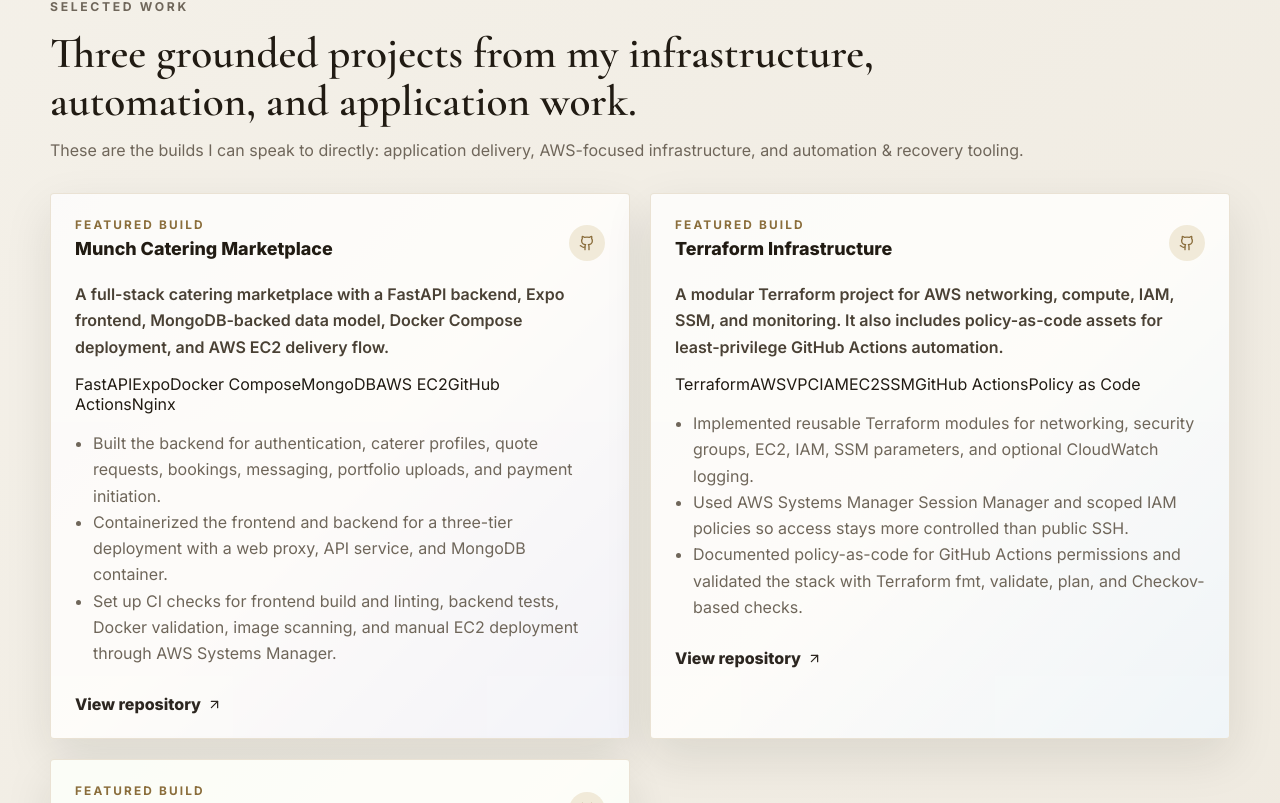
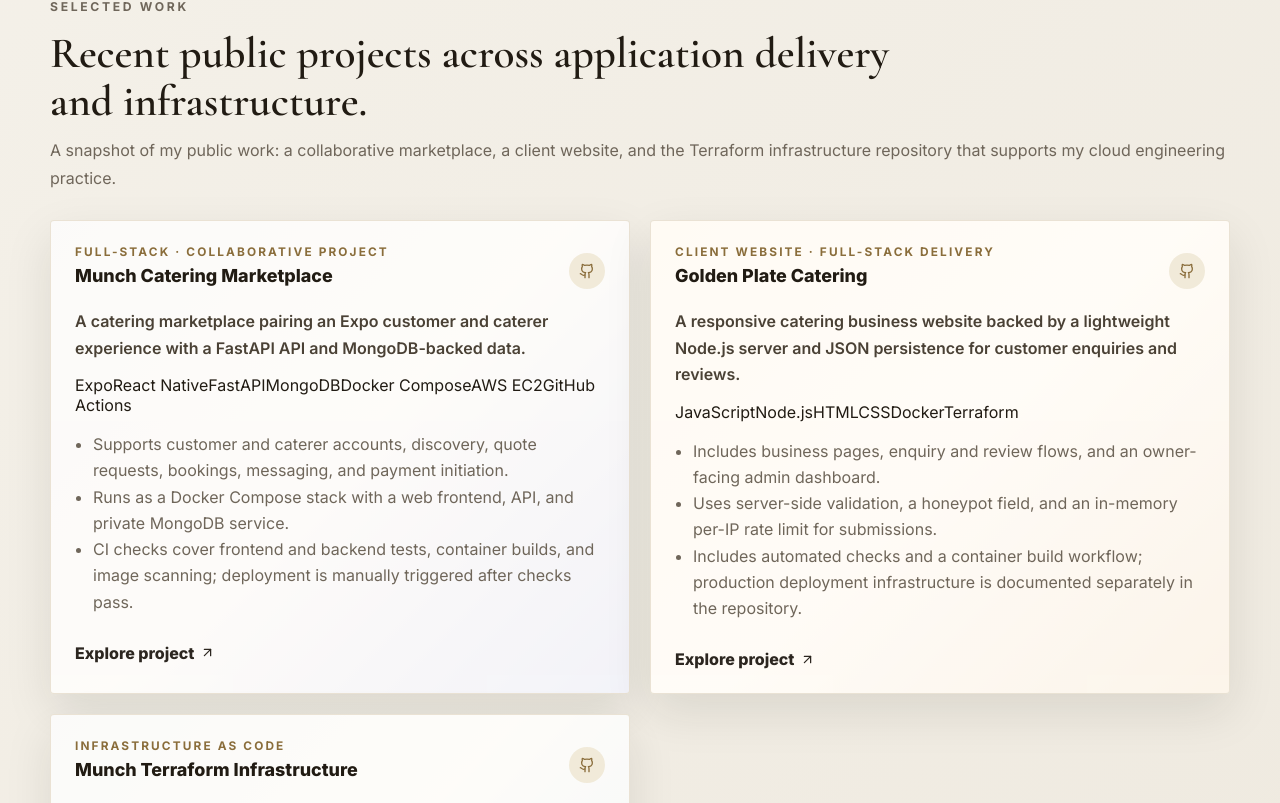
Before and after one commit to rico-del/my-portfolio, a React (Vite) app: page / in a window 1280 px wide. Shown: the part 1057-1860 px from the top of the page. Built offline with nearby package versions, Linux system fonts and the light colour scheme.

Commit message:
Refresh featured projects and add subtle portfolio motion

```diff
--- a/src/App.jsx
+++ b/src/App.jsx
@@ -7,6 +7,7 @@ import Toolchain from './components/Toolchain.jsx';
 import Skills from './components/Skills.jsx';
 import Contact from './components/Contact.jsx';
 import Footer from './components/Footer.jsx';
+import './portfolio-enhancements.css';
 
 function App() {
   return (
--- a/src/components/Projects.jsx
+++ b/src/components/Projects.jsx
@@ -1,28 +1,42 @@
 import { ArrowUpRight, Github } from 'lucide-react';
-import { featuredProjects } from '../data/portfolioData.js';
+import { featuredProjects } from '../data/featuredProjects.js';
 
 function Projects() {
   return (
-<section className="section" id="work">
+    <section className="section" id="work">
       <div className="section-head">
         <p className="eyebrow">Selected work</p>
-        <h2>Three grounded projects from my infrastructure, automation, and application work.</h2>
+        <h2>Recent public projects across application delivery and infrastructure.</h2>
         <p>
-          These are the builds I can speak to directly: application delivery, AWS-focused infrastructure, and automation & recovery tooling.
+          A snapshot of my public work: a collaborative marketplace, a client website, and the Terraform
+          infrastructure repository that supports my cloud engineering practice.
         </p>
       </div>
 
       <div className="project-grid">
-        {featuredProjects.map((project) => (
-          <article className="project-card" key={project.id}>
-            <div className="project-card__glow" style={{ background: `linear-gradient(135deg, ${project.gradFrom}, ${project.gradVia}, ${project.gradTo})` }} />
+        {featuredProjects.map((project, index) => (
+          <article
+            className="project-card project-card--animated"
+            key={project.id}
+            style={{ '--card-index': index }}
+          >
+            <div
+              className="project-card__glow"
+              style={{ background: `linear-gradient(135deg, ${project.gradFrom}, ${project.gradVia}, ${project.gradTo})` }}
+            />
             <div className="project-body">
               <div className="project-topline">
                 <div>
-                  <p className="mini-label">Featured build</p>
+                  <p className="mini-label">{project.eyebrow}</p>
                   <h3>{project.title}</h3>
                 </div>
-                <a className="icon-link" href={project.repository} target="_blank" rel="noreferrer" aria-label={`Open ${project.title} repository`}>
+                <a
+                  className="icon-link"
+                  href={project.repository}
+                  target="_blank"
+                  rel="noreferrer"
+                  aria-label={`Open ${project.title} repository`}
+                >
                   <Github size={16} aria-hidden="true" />
                 </a>
               </div>
@@ -41,7 +55,7 @@ function Projects() {
               </ul>
 
               <a className="text-link" href={project.repository} target="_blank" rel="noreferrer">
-                View repository <ArrowUpRight size={15} aria-hidden="true" />
+                Explore project <ArrowUpRight size={15} aria-hidden="true" />
               </a>
             </div>
           </article>
--- /dev/null
+++ b/src/data/featuredProjects.js
@@ -0,0 +1,52 @@
+export const featuredProjects = [
+  {
+    id: 'munch-catering',
+    title: 'Munch Catering Marketplace',
+    eyebrow: 'Full-stack · collaborative project',
+    description:
+      'A catering marketplace pairing an Expo customer and caterer experience with a FastAPI API and MongoDB-backed data.',
+    techStack: ['Expo', 'React Native', 'FastAPI', 'MongoDB', 'Docker Compose', 'AWS EC2', 'GitHub Actions'],
+    achievements: [
+      'Supports customer and caterer accounts, discovery, quote requests, bookings, messaging, and payment initiation.',
+      'Runs as a Docker Compose stack with a web frontend, API, and private MongoDB service.',
+      'CI checks cover frontend and backend tests, container builds, and image scanning; deployment is manually triggered after checks pass.',
+    ],
+    repository: 'https://github.com/rico-del/Munch_Catering',
+    gradFrom: '#eef2ff',
+    gradVia: '#f8faff',
+    gradTo: '#c7d2fe',
+  },
+  {
+    id: 'golden-plate',
+    title: 'Golden Plate Catering',
+    eyebrow: 'Client website · full-stack delivery',
+    description:
+      'A responsive catering business website backed by a lightweight Node.js server and JSON persistence for customer enquiries and reviews.',
+    techStack: ['JavaScript', 'Node.js', 'HTML', 'CSS', 'Docker', 'Terraform'],
+    achievements: [
+      'Includes business pages, enquiry and review flows, and an owner-facing admin dashboard.',
+      'Uses server-side validation, a honeypot field, and an in-memory per-IP rate limit for submissions.',
+      'Includes automated checks and a container build workflow; production deployment infrastructure is documented separately in the repository.',
+    ],
+    repository: 'https://github.com/rico-del/Golden-Plate-Catering',
+    gradFrom: '#fff3e8',
+    gradVia: '#fffaf5',
+    gradTo: '#f4d8bd',
+  },
+  {
+    id: 'munch-terraform',
+    title: 'Munch Terraform Infrastructure',
+    eyebrow: 'Infrastructure as code',
+    description:
+      'A companion public repository for the Munch Catering project, focused on its infrastructure-as-code work using Terraform.',
+    techStack: ['Terraform', 'HCL', 'AWS'],
+    achievements: [
+      'Keeps infrastructure code in a dedicated repository alongside the application project.',
+      'Provides a clear example of applying infrastructure-as-code practices to a real application context.',
+    ],
+    repository: 'https://github.com/rico-del/Munch-Terraform-infra',
+    gradFrom: '#eaf2ff',
+    gradVia: '#f8fbff',
+    gradTo: '#c9dcf5',
+  },
+];
--- /dev/null
+++ b/src/portfolio-enhancements.css
@@ -0,0 +1,66 @@
+.project-card--animated {
+  isolation: isolate;
+  animation: project-arrive 650ms cubic-bezier(0.2, 0.75, 0.25, 1) both;
+  animation-delay: calc(var(--card-index, 0) * 110ms);
+}
+
+.project-card--animated::after {
+  position: absolute;
+  z-index: 0;
+  inset: 0;
+  pointer-events: none;
+  content: "";
+  background: linear-gradient(115deg, transparent 25%, rgba(255, 255, 255, 0.48) 48%, transparent 68%);
+  transform: translateX(-120%);
+  transition: transform 650ms ease;
+}
+
+.project-card--animated:hover::after {
+  transform: translateX(120%);
+}
+
+.project-card--animated .project-card__glow {
+  transition: opacity 240ms ease, transform 500ms ease;
+}
+
+.project-card--animated:hover .project-card__glow {
+  opacity: 0.38;
+  transform: scale(1.04);
+}
+
+.project-card--animated .icon-link {
+  transition: color 180ms ease, background 180ms ease, transform 180ms ease;
+}
+
+.project-card--animated .icon-link:hover {
+  transform: rotate(7deg) scale(1.08);
+  background: var(--accent);
+  color: #fffdf8;
+}
+
+.project-card--animated:focus-within {
+  outline: 2px solid var(--accent);
+  outline-offset: 4px;
+}
+
+@keyframes project-arrive {
+  from { opacity: 0; transform: translateY(18px); }
+  to { opacity: 1; transform: translateY(0); }
+}
+
+@media (prefers-reduced-motion: reduce) {
+  .project-card--animated {
+    animation: none;
+  }
+
+  .project-card--animated,
+  .project-card--animated::after,
+  .project-card--animated .project-card__glow,
+  .project-card--animated .icon-link {
+    transition: none;
+  }
+
+  .project-card--animated:hover {
+    transform: none;
+  }
+}
```
